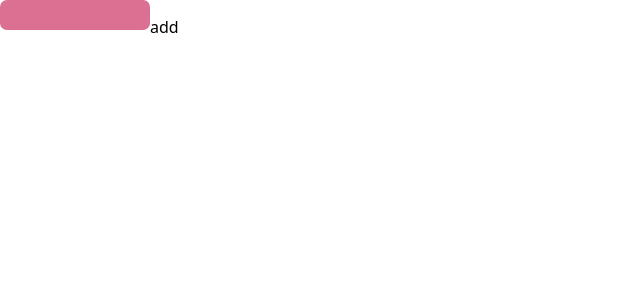
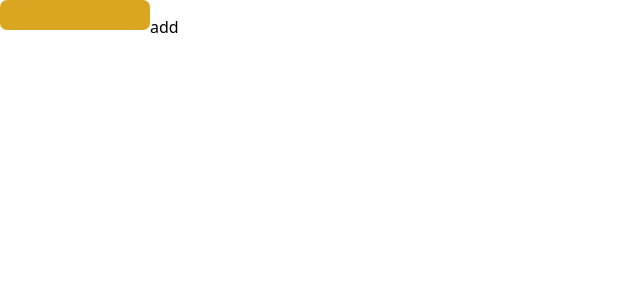
Before and after one commit to oerol/bubble, a React (Create React App) app: page / in a window 1280 px wide. Shown: the top 300 px of the page, without its empty margins (0-640 px from the left). Built offline with nearby package versions, Linux system fonts and the light colour scheme.

Commit message:
fixed coloring

```diff
--- a/src/App.tsx
+++ b/src/App.tsx
@@ -145,7 +145,7 @@ const App: React.FC = () => {
             <div
               key={i}
               id={"box-" + box.id}
-              className={colorBox(i)}
+              className={colorBox(parseInt(box.id))}
               onMouseMove={handleBoxMove}
               onDrag={handleBoxDrag}
               onMouseDown={handleBoxMouseDown}
```
